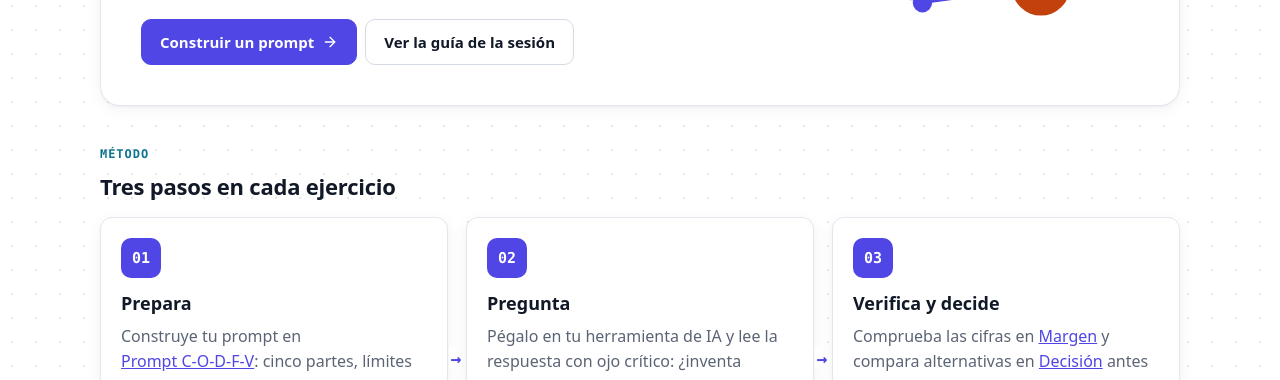
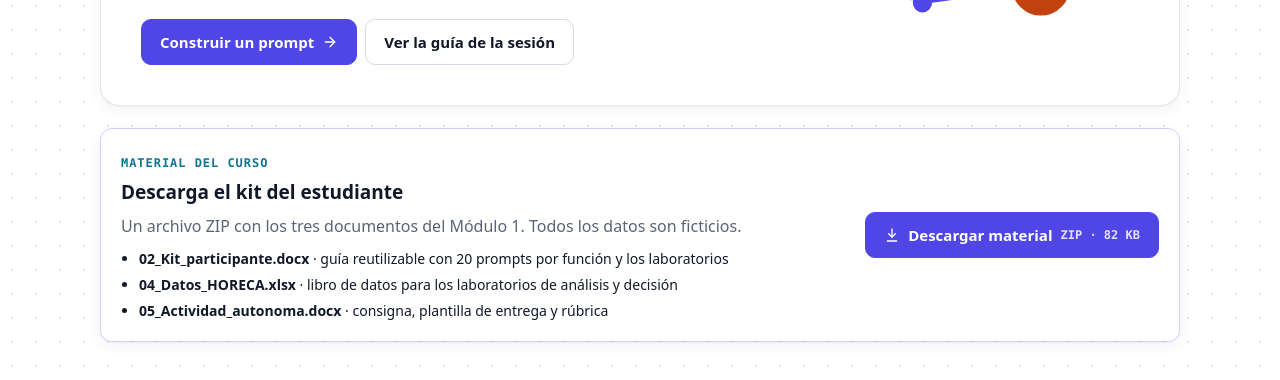
Before and after one commit to slancheros/kit-ia-horeca, a website with bundled scripts: page index.html in a window 1280 px wide. Shown: the part 414-794 px from the top of the page. Built offline with nearby package versions, Linux system fonts and the light colour scheme.

Commit message:
Añade la descarga del material del estudiante en Inicio
Incluye el ZIP del kit del Módulo 1 en descargas/, una tarjeta con el
enlace de descarga y la copia de la carpeta en el despliegue de Pages.

Co-Authored-By: Claude Fable 5.2 <noreply@anthropic.com>
Claude-Session: https://claude.ai/code/session_01HBjdFJuossW5Gk8gd8cSVX

```diff
--- a/css/styles.css
+++ b/css/styles.css
@@ -379,3 +379,11 @@ footer { border-top: 1px solid var(--border); background: rgba(255, 255, 255, .9
 .lab1-context { margin-bottom: 22px; border-color: #cfd2fb; }
 .lab1-context h2 label { font: inherit; }
 .lab1-context textarea { background: var(--surface); line-height: 1.55; }
+
+/* ---------- course material download ---------- */
+.material { display: flex; align-items: center; justify-content: space-between; gap: 24px; flex-wrap: wrap; margin-top: 22px; border-color: #cfd2fb; }
+.material-text { flex: 1 1 420px; }
+.material h2 { margin: 4px 0 6px; }
+.material p { margin: 0 0 10px; }
+.material-list { margin: 0; padding-left: 18px; font-size: 14px; display: grid; gap: 4px; }
+.material-size { font: 600 12px var(--mono); opacity: .85; }
--- a/index.html
+++ b/index.html
@@ -27,6 +27,7 @@
       <symbol id="i-calc" viewBox="0 0 24 24" fill="none" stroke="currentColor" stroke-width="2" stroke-linecap="round" stroke-linejoin="round"><rect x="4" y="2" width="16" height="20" rx="2"/><path d="M8 6h8"/><path d="M16 14v4"/><path d="M16 10h.01"/><path d="M12 10h.01"/><path d="M8 10h.01"/><path d="M12 14h.01"/><path d="M8 14h.01"/><path d="M12 18h.01"/><path d="M8 18h.01"/></symbol>
       <symbol id="i-scale" viewBox="0 0 24 24" fill="none" stroke="currentColor" stroke-width="2" stroke-linecap="round" stroke-linejoin="round"><path d="m16 16 3-8 3 8c-.87.65-1.92 1-3 1s-2.13-.35-3-1Z"/><path d="m2 16 3-8 3 8c-.87.65-1.92 1-3 1s-2.13-.35-3-1Z"/><path d="M7 21h10"/><path d="M12 3v18"/><path d="M3 7h2c2 0 5-1 7-2 2 1 5 2 7 2h2"/></symbol>
       <symbol id="i-external" viewBox="0 0 24 24" fill="none" stroke="currentColor" stroke-width="2" stroke-linecap="round" stroke-linejoin="round"><path d="M15 3h6v6"/><path d="M10 14 21 3"/><path d="M18 13v6a2 2 0 0 1-2 2H5a2 2 0 0 1-2-2V8a2 2 0 0 1 2-2h6"/></symbol>
+      <symbol id="i-download" viewBox="0 0 24 24" fill="none" stroke="currentColor" stroke-width="2" stroke-linecap="round" stroke-linejoin="round"><path d="M12 3v12"/><path d="m7 10 5 5 5-5"/><path d="M5 21h14"/></symbol>
       <symbol id="i-arrow" viewBox="0 0 24 24" fill="none" stroke="currentColor" stroke-width="2" stroke-linecap="round" stroke-linejoin="round"><path d="M5 12h14"/><path d="m12 5 7 7-7 7"/></symbol>
     </defs>
   </svg>
@@ -85,6 +86,20 @@
             <use href="#i-scale" x="257" y="202" width="26" height="26" class="ic"/>
           </svg>
         </div>
+      </div>
+
+      <div class="card material" id="material">
+        <div class="material-text">
+          <span class="eyebrow">Material del curso</span>
+          <h2>Descarga el kit del estudiante</h2>
+          <p class="muted">Un archivo ZIP con los tres documentos del Módulo 1. Todos los datos son ficticios.</p>
+          <ul class="material-list">
+            <li><strong>02_Kit_participante.docx</strong> · guía reutilizable con 20 prompts por función y los laboratorios</li>
+            <li><strong>04_Datos_HORECA.xlsx</strong> · libro de datos para los laboratorios de análisis y decisión</li>
+            <li><strong>05_Actividad_autonoma.docx</strong> · consigna, plantilla de entrega y rúbrica</li>
+          </ul>
+        </div>
+        <a class="btn primary lg" href="descargas/Kit_completo_Modulo_1_IA_HORECA_estudiante.zip" download><svg><use href="#i-download"/></svg>Descargar material <span class="material-size">ZIP · 82 KB</span></a>
       </div>
 
       <div class="section-title"><span class="eyebrow">Método</span><h2>Tres pasos en cada ejercicio</h2></div>
```
Also changed, not shown: .github/workflows/pages.yml, README.md, 1 other file.
